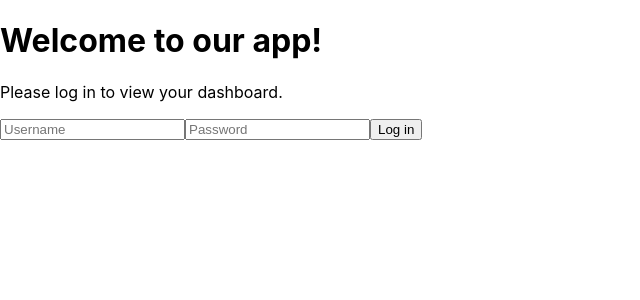
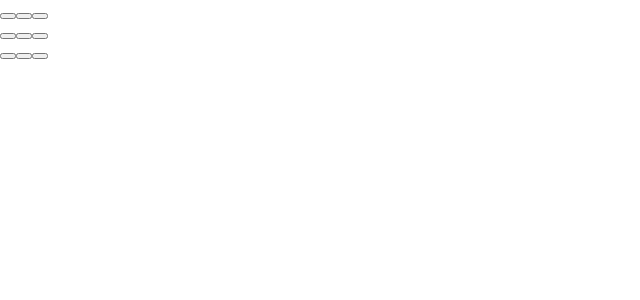
Before and after one commit to sontn/my-first-react-app, a React (Create React App) app: page / in a window 1280 px wide. Shown: the top 300 px of the page, without its empty margins (0-640 px from the left). Built offline with nearby package versions, Linux system fonts and the light colour scheme.

Commit message:
Tic toe toe

```diff
--- a/src/App.js
+++ b/src/App.js
@@ -1,71 +1,39 @@
-import React, { useState } from 'react';
-import ConditionalExample from './ConditionalExample';
+import { useState } from 'react';
 
-const user = {
-  name: 'Son',
-  imageUrl: 'https://i.imgur.com/yXOvdOSs.jpg',
-  imageSize: 90,
-};
-
-const mockUser = {
-  username: process.env.REACT_APP_MOCK_USERNAME,
-  password: process.env.REACT_APP_MOCK_PASSWORD,
-};
-
-function App() {
-  const [isLoggedIn, setIsLoggedIn] = useState(false);
-  const [username, setUsername] = useState('');
-  const [password, setPassword] = useState('');
-  const [error, setError] = useState('');
-
-  const handleLogin = () => {
-    if (username === mockUser.username && password === mockUser.password) {
-      setIsLoggedIn(true);
-      setError('');
-    } else {
-      setError('Invalid username or password');
-    }
-  };
-
-  const handleLogout = () => {
-    setIsLoggedIn(false);
-    setUsername('');
-    setPassword('');
-  };
-
-  const handleKeyPress = (event) => {
-    if (event.key === 'Enter') {
-      handleLogin();
-    }
-  };
-
+function Square({ value, onSquareClick }) {
   return (
-    <div>
-      <ConditionalExample isLoggedIn={isLoggedIn} user={user} />
-      {isLoggedIn ? (
-        <button onClick={handleLogout}>Log out</button>
-      ) : (
-        <div>
-          <input
-            type="text"
-            placeholder="Username"
-            value={username}
-            onChange={(e) => setUsername(e.target.value)}
-            onKeyPress={handleKeyPress}
-          />
-          <input
-            type="password"
-            placeholder="Password"
-            value={password}
-            onChange={(e) => setPassword(e.target.value)}
-            onKeyPress={handleKeyPress}
-          />
-          <button onClick={handleLogin}>Log in</button>
-          {error && <p style={{ color: 'red' }}>{error}</p>}
-        </div>
-      )}
-    </div>
+    <button className="square" onClick={onSquareClick}>
+      {value}
+    </button>
   );
 }
 
-export default App;
+export default function Board() {
+  const [squares, setSquares] = useState(Array(9).fill(null));
+
+  function handleClick(i) {
+    const nextSquares = squares.slice();
+    nextSquares[i] = 'X';
+    setSquares(nextSquares);
+  }
+
+  return (
+    <>
+      <div className="board-row">
+        <Square value={squares[0]} onSquareClick={() => handleClick(0)} />
+        <Square value={squares[1]} onSquareClick={() => handleClick(1)} />
+        <Square value={squares[2]} onSquareClick={() => handleClick(2)} />
+      </div>
+      <div className="board-row">
+        <Square value={squares[3]} onSquareClick={() => handleClick(3)} />
+        <Square value={squares[4]} onSquareClick={() => handleClick(4)} />
+        <Square value={squares[5]} onSquareClick={() => handleClick(5)} />
+      </div>
+      <div className="board-row">
+        <Square value={squares[6]} onSquareClick={() => handleClick(6)} />
+        <Square value={squares[7]} onSquareClick={() => handleClick(7)} />
+        <Square value={squares[8]} onSquareClick={() => handleClick(8)} />
+      </div>
+    </>
+  );
+}
```
